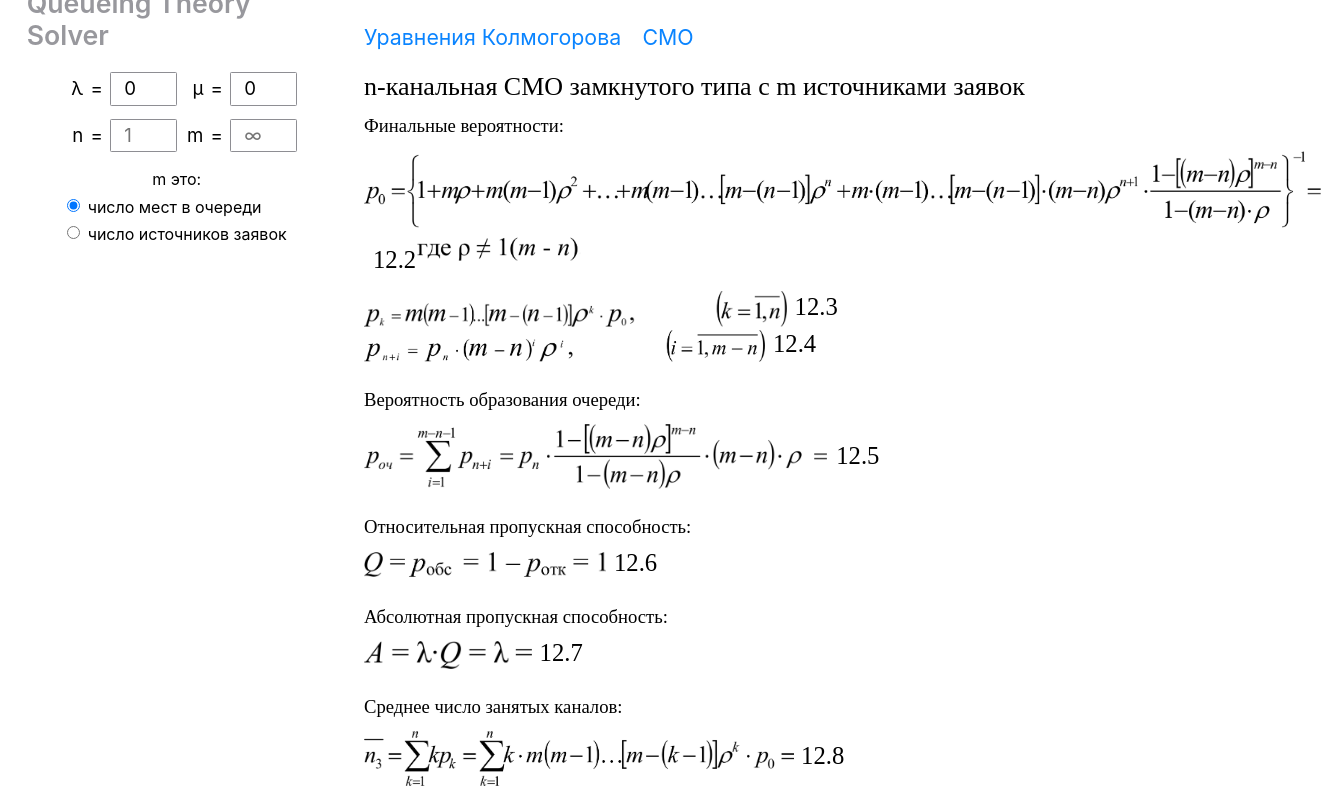
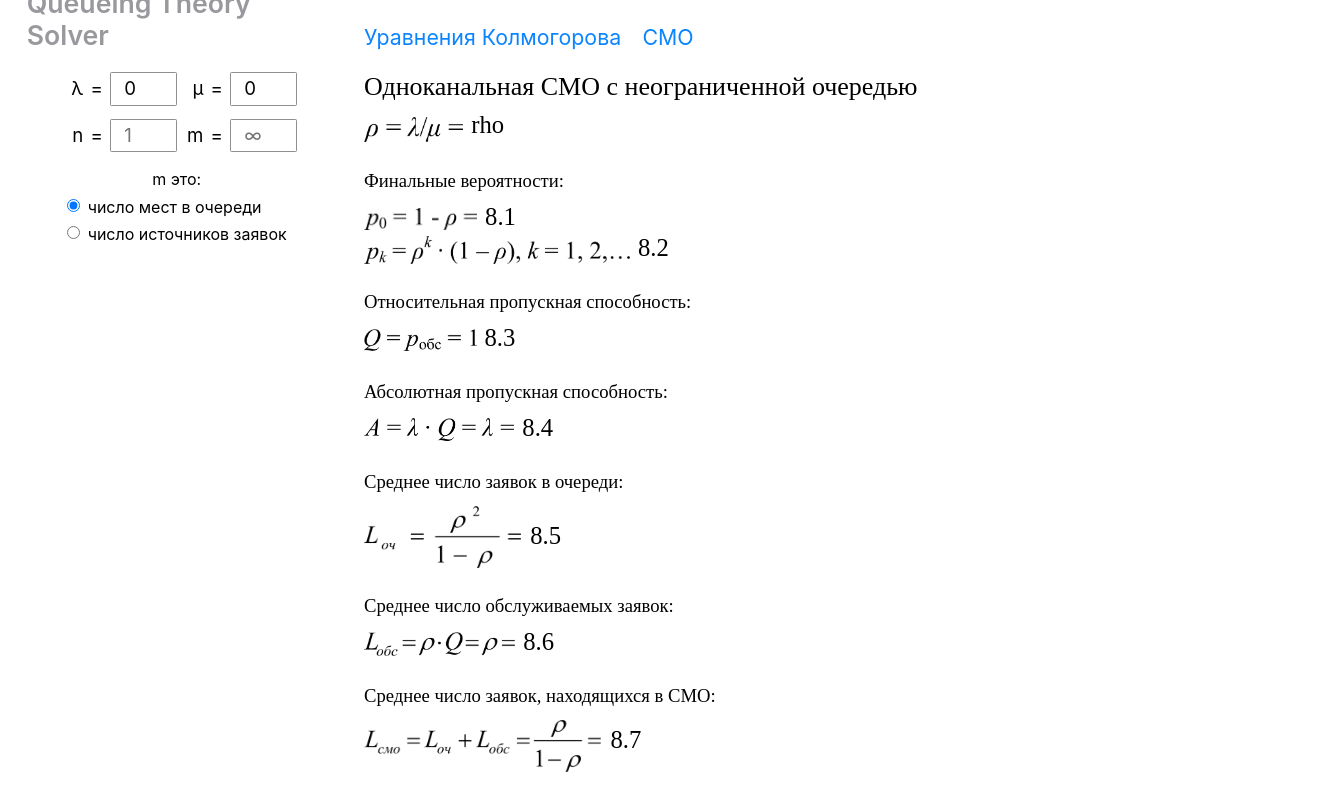
Before and after one commit to agvolkov5/queueing-theory-solver, a React (Create React App) app: page / in a window 1280 px wide. Shown: the top 800 px of the page, 1321 px wide, since content can reach past the window. Built offline with nearby package versions, Linux system fonts and the light colour scheme.

Commit message:
rho added

```diff
--- a/src/App.js
+++ b/src/App.js
@@ -166,7 +166,7 @@ class App extends Component {
           m_value: '',
           t_value: '',
           m_radio: 'queue length limit',
-          smo: this.smo_kinds['1'], // 0si
+          smo: this.smo_kinds['0si'], // 0si
       };
   }
   getCurrentSMOKind = () => {
@@ -319,6 +319,7 @@ class App extends Component {
           <div className="results-container">
               <h1>{this.state.smo.title}</h1>
               <div className="formulas">
+                  <Formula number="rho" />
                   {listFormulas}
               </div>
           </div>
--- a/src/Formula.js
+++ b/src/Formula.js
@@ -1,4 +1,5 @@
 import React, { Component } from 'react';
+import rho from './img/rho.png';
 import formula_4_5 from "./img/4-5.png";
 import formula_4_6 from "./img/4-6.png";
 import formula_4_7 from "./img/4-7.png";
@@ -101,6 +102,17 @@ class Formula extends Component {
         };
 
         this.formulas = {
+            'rho': {
+                'number': '',
+                'title': '',
+                'img': rho,
+                'height': 25,
+                'value': {
+                    'verticalOffset': -4,
+                    'horizontalOffset': 0,
+                    'fontSize': 18.5,
+                }
+            },
             '4.5': {
                 'number': 4.5,
                 'title': '',
```
Also changed, not shown: src/img/rho.png.
